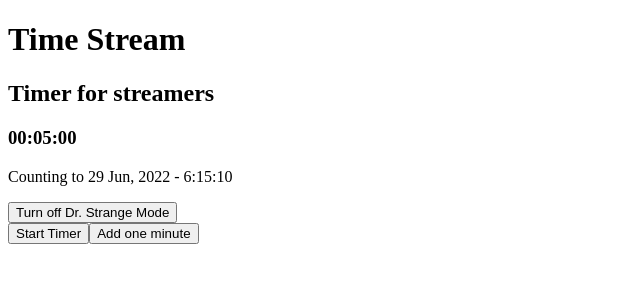
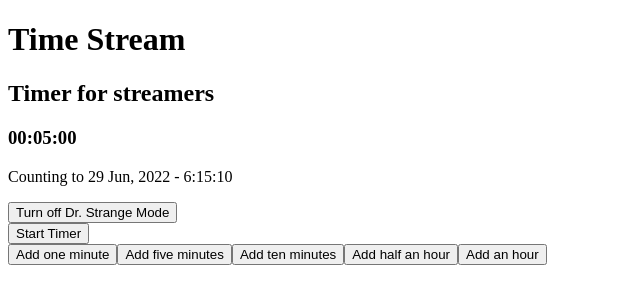
Before and after one commit to ben-laird/adjustable-timer, a React (Create React App) app: page / in a window 1280 px wide. Shown: the top 304 px of the page, without its empty margins (0-640 px from the left). Built offline with nearby package versions, Linux system fonts and the light colour scheme.

Commit message:
Add TargetAdjusters

```diff
--- a/src/App.tsx
+++ b/src/App.tsx
@@ -1,6 +1,15 @@
-import AdjustTarget from "./features/timer/AdjustTarget";
+import AdjustTarget, { AdjustTargetBaseProps } from "./features/timer/AdjustTarget";
 import StartStop from "./features/timer/StartStop";
+import TargetAdjusters from "./features/timer/TargetAdjusters";
 import Timer from "./features/timer/Timer";
+
+const adjusters: Array<AdjustTargetBaseProps> = [
+  {delta: {value: 1, unit: "minute"}, text: "Add one minute"},
+  {delta: {value: 5, unit: "minutes"}, text: "Add five minutes"},
+  {delta: {value: 10, unit: "minutes"}, text: "Add ten minutes"},
+  {delta: {value: 30, unit: "minutes"}, text: "Add half an hour"},
+  {delta: {value: 1, unit: "hour"}, text: "Add an hour"}
+]
 
 const App = () => {
   return (
@@ -9,10 +18,7 @@
       <h2>Timer for streamers</h2>
       <Timer />
       <StartStop />
-      <AdjustTarget
-        delta={{ value: 1, unit: "minute" }}
-        text="Add one minute"
-      />
+      <TargetAdjusters adjusters={adjusters} />
     </div>
   );
 };
--- /dev/null
+++ b/src/features/timer/TargetAdjusters.tsx
@@ -0,0 +1,12 @@
+import AdjustTarget, { AdjustTargetBaseProps } from "./AdjustTarget";
+
+type TargetAdjustersProps = { adjusters: Array<AdjustTargetBaseProps> };
+
+const TargetAdjusters = (props: TargetAdjustersProps) => {
+  const set = props.adjusters.map(({ delta, text }) => (
+    <AdjustTarget delta={delta} text={text} />
+  ));
+  return <div>{set}</div>;
+};
+
+export default TargetAdjusters;
```
